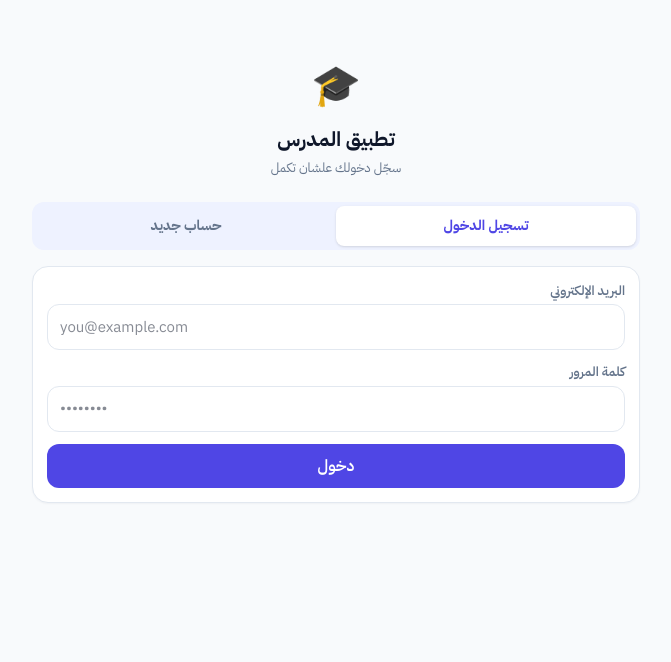
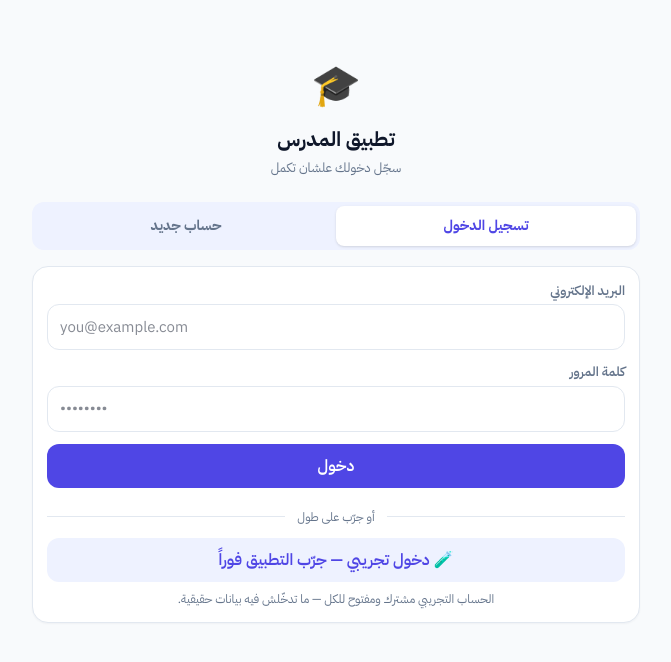
Before and after one commit to AbdullahOmaar/teacher-app, a React (Vite) app: page /login in a window 1280 px wide. Shown: the top 662 px of the page, without its empty margins (386-1057 px from the left). Built offline with nearby package versions, Linux system fonts and the light colour scheme; no server answers.

Commit message:
Add fixed demo-login button on login page (shared demo teacher account)

```diff
--- a/src/features/auth/LoginPage.tsx
+++ b/src/features/auth/LoginPage.tsx
@@ -4,7 +4,7 @@ import { Card } from '../../components/ui/Card'
 import { Button } from '../../components/ui/Button'
 import { Field, TextInput } from '../../components/ui/form'
 import { useAuth } from '../../lib/AuthProvider'
-import { ensureTeacherProfile, signInWithEmail, signUpWithEmail } from './api'
+import { ensureTeacherProfile, signInDemo, signInWithEmail, signUpWithEmail } from './api'
 
 type Mode = 'signin' | 'signup'
 
@@ -26,6 +26,7 @@ export function LoginPage() {
   const [password, setPassword] = useState('')
   const [passwordConfirm, setPasswordConfirm] = useState('')
   const [busy, setBusy] = useState(false)
+  const [demoBusy, setDemoBusy] = useState(false)
   const [error, setError] = useState<string | null>(null)
   const [notice, setNotice] = useState<string | null>(null)
 
@@ -51,6 +52,20 @@ export function LoginPage() {
       setError(err instanceof Error ? err.message : 'تعذّر تسجيل الدخول.')
     } finally {
       setBusy(false)
+    }
+  }
+
+  const handleDemo = async () => {
+    setError(null)
+    setNotice(null)
+    setDemoBusy(true)
+    try {
+      await signInDemo()
+      // تغيّر الجلسة في AuthProvider يعيد التوجيه تلقائياً بالأعلى
+    } catch (err) {
+      setError(err instanceof Error ? err.message : 'تعذّر الدخول التجريبي.')
+    } finally {
+      setDemoBusy(false)
     }
   }
 
@@ -238,6 +253,18 @@ export function LoginPage() {
             </form>
           )}
 
+          <div className="flex items-center gap-3 mt-5 mb-3" aria-hidden="true">
+            <span className="flex-1 h-px bg-border" />
+            <span className="text-muted text-[12px]">أو جرّب على طول</span>
+            <span className="flex-1 h-px bg-border" />
+          </div>
+          <Button full variant="soft" type="button" onClick={handleDemo} disabled={demoBusy || busy || !configured}>
+            {demoBusy ? 'جارٍ الدخول التجريبي…' : '🧪 دخول تجريبي — جرّب التطبيق فوراً'}
+          </Button>
+          <p className="text-muted text-[12px] mt-2 mb-0 text-center">
+            الحساب التجريبي مشترك ومفتوح للكل — ما تدخّلش فيه بيانات حقيقية.
+          </p>
+
           {!configured && (
             <p className="text-warn text-[13px] mt-3 mb-0 text-center">
               وضع تجريبي: لسه Supabase مش مربوط — عبّي قيم .env علشان الدخول يشتغل.
--- a/src/features/auth/api.ts
+++ b/src/features/auth/api.ts
@@ -81,6 +81,19 @@ export async function signInWithEmail(email: string, password: string): Promise<
     password,
   })
   if (error) throw new Error(translateAuthError(error.message))
+}
+
+// ---------------------------------------------------------------------------
+// الحساب التجريبي — حساب مدرس مشترك هدفه تجربة التطبيق فوراً بدون تسجيل.
+// بياناته معلنة عمداً (زرار ثابت في صفحة الدخول)، وبياناته معزولة بـ RLS
+// عن أي مدرس حقيقي. لا تُدخل فيه بيانات حقيقية أبداً.
+// ---------------------------------------------------------------------------
+
+export const DEMO_EMAIL = 'demo@teacher-app.com'
+export const DEMO_PASSWORD = 'Demo123456'
+
+export async function signInDemo(): Promise<void> {
+  await signInWithEmail(DEMO_EMAIL, DEMO_PASSWORD)
 }
 
 // ---------------------------------------------------------------------------
```
